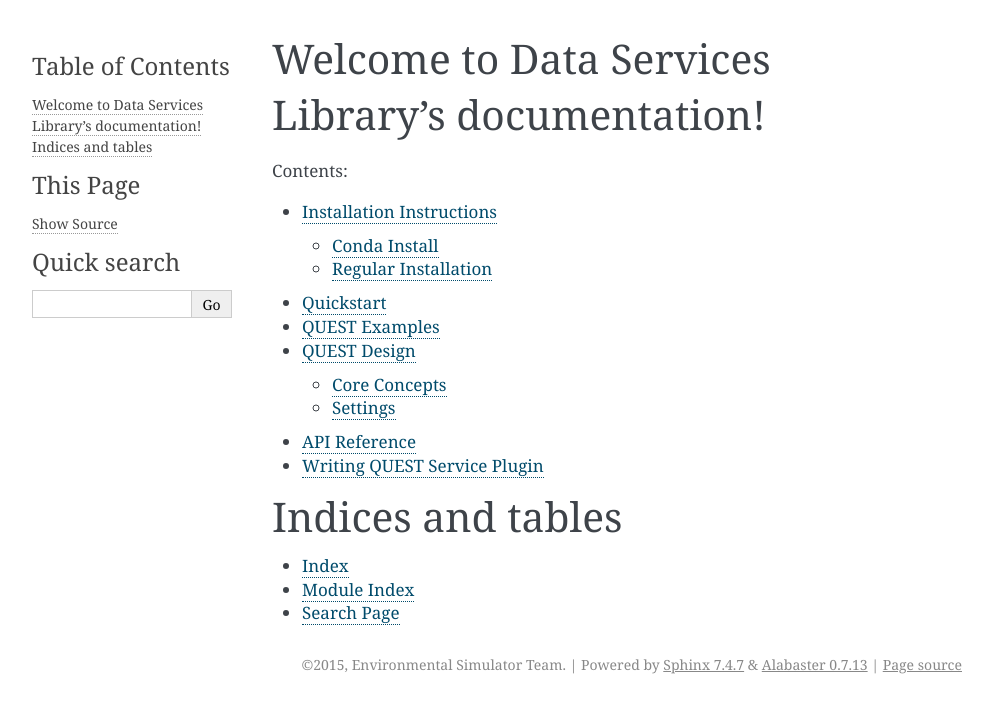
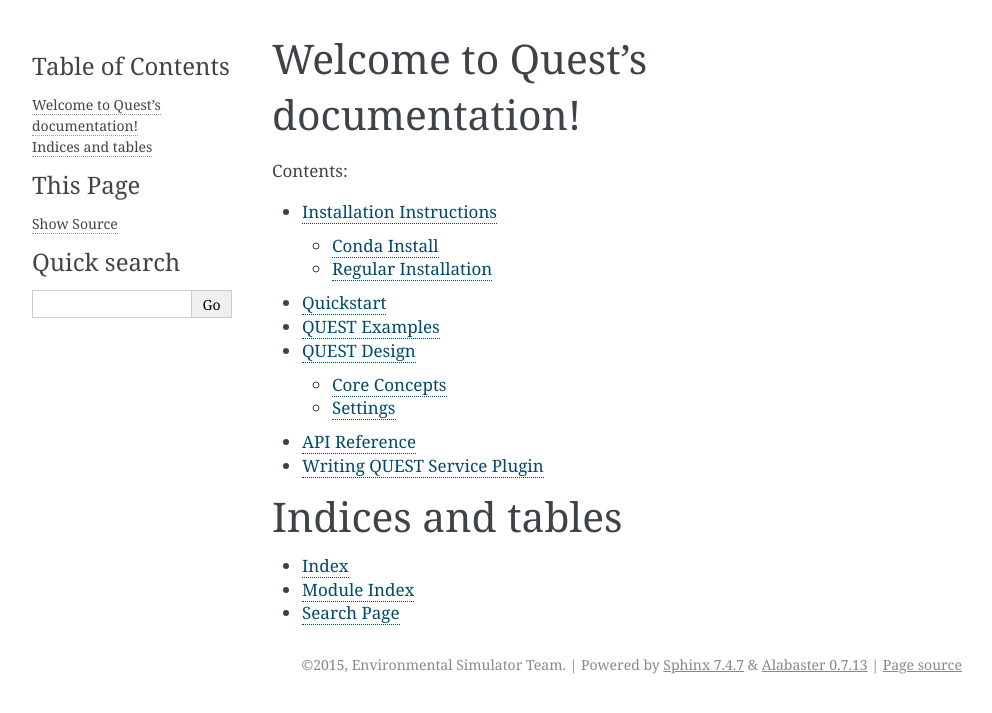
Before and after one commit to erdc/quest, a Sphinx documentation site: the page built from docs/index.rst, in a window 1280 px wide. Shown: the top 713 px of the page, without its empty margins (148-1140 px from the left). Built offline with Sphinx 7.4.7, drawn with Linux system fonts in a browser that asks for light colours.

Commit message:
rename 'Data Services Library' to 'Quest'

```diff
--- a/README.rst
+++ b/README.rst
@@ -1,7 +1,7 @@
-Environmental Simulator Data Services Library
+Environmental Simulator Quest
 ---------------------------------------------
 
-Python API for Data Services Library
+Python API for Quest
 
 See *.rst files in the docs folder for documentation
 
--- a/docs/conf.py
+++ b/docs/conf.py
@@ -1,6 +1,6 @@
 # -*- coding: utf-8 -*-
 #
-# Data Services Library documentation build configuration file, created by
+# Quest documentation build configuration file, created by
 # sphinx-quickstart on Thu Nov  5 19:57:53 2015.
 #
 # This file is execfile()d with the current directory set to its
@@ -52,7 +52,7 @@ source_suffix = '.rst'
 master_doc = 'index'
 
 # General information about the project.
-project = u'Data Services Library'
+project = u'Quest'
 copyright = u'2015, Environmental Simulator Team'
 author = u'Environmental Simulator Team'
 
@@ -228,7 +228,7 @@ latex_elements = {
 # (source start file, target name, title,
 #  author, documentclass [howto, manual, or own class]).
 latex_documents = [
-  (master_doc, 'DataServicesLibrary.tex', u'Data Services Library Documentation',
+  (master_doc, 'DataServicesLibrary.tex', u'Quest Documentation',
    u'Environmental Simulator Team', 'manual'),
 ]
 
@@ -258,7 +258,7 @@ latex_documents = [
 # One entry per manual page. List of tuples
 # (source start file, name, description, authors, manual section).
 man_pages = [
-    (master_doc, 'dataserviceslibrary', u'Data Services Library Documentation',
+    (master_doc, 'dataserviceslibrary', u'Quest Documentation',
      [author], 1)
 ]
 
@@ -272,7 +272,7 @@ man_pages = [
 # (source start file, target name, title, author,
 #  dir menu entry, description, category)
 texinfo_documents = [
-  (master_doc, 'DataServicesLibrary', u'Data Services Library Documentation',
+  (master_doc, 'DataServicesLibrary', u'Quest Documentation',
    author, 'DataServicesLibrary', 'One line description of project.',
    'Miscellaneous'),
 ]
--- a/docs/index.rst
+++ b/docs/index.rst
@@ -1,4 +1,4 @@
-Welcome to Data Services Library's documentation!
+Welcome to Quest's documentation!
 =================================================
 
 Contents:
--- a/quest/__init__.py
+++ b/quest/__init__.py
@@ -1,4 +1,4 @@
-"""data services library
+"""Quest
     ~~~~~~~~~~~~~~~~~~~~~
 
     A library for environmental data services.
```
Also changed, not shown: 2 other files.
